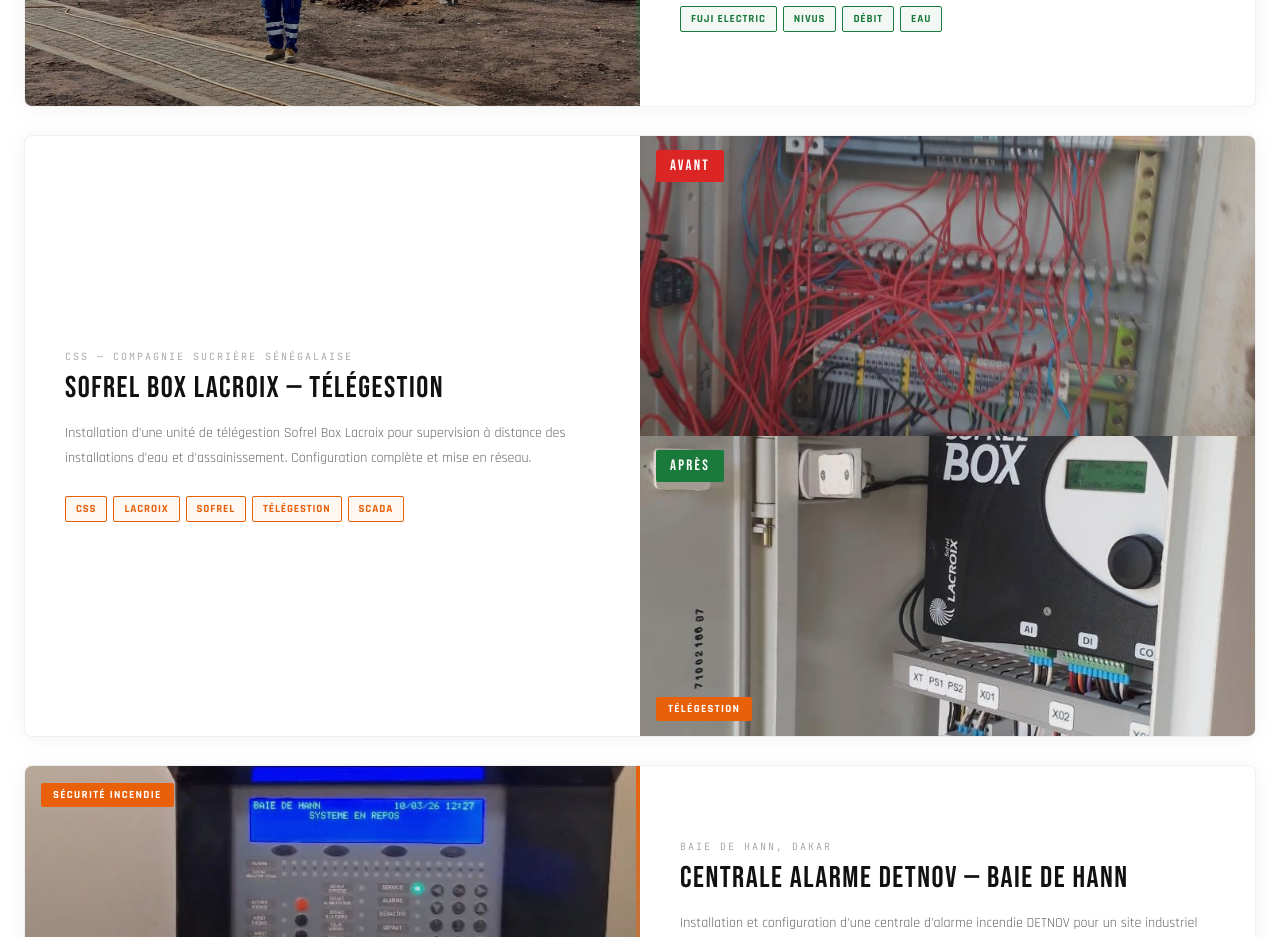
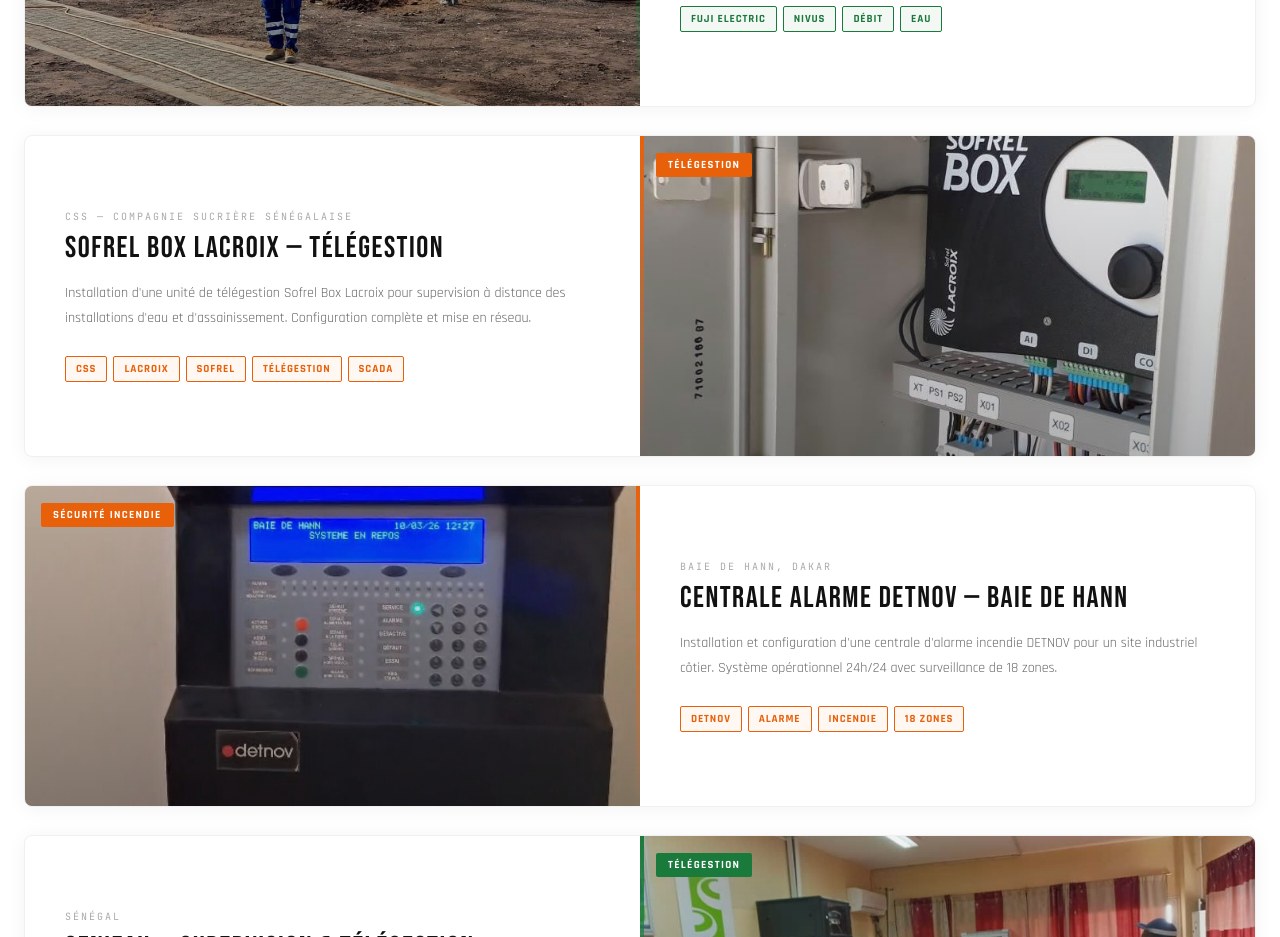
Before and after one commit to bn710024-droid/Dabakh, a Next.js app: page /realisations in a window 1280 px wide. Shown: the part 3120-4057 px from the top of the page. Built offline with nearby package versions, Linux system fonts and the light colour scheme.

Commit message:
Remove avant/après on Sofrel — show full image only
Co-Authored-By: Claude Sonnet 4.6 <noreply@anthropic.com>

```diff
--- a/app/realisations/page.tsx
+++ b/app/realisations/page.tsx
@@ -90,7 +90,6 @@ const realisations: {title:string;category:string;location:string;img:string;bef
     category:'Télégestion',
     location:'CSS — Compagnie Sucrière Sénégalaise',
     img:'/images/real-sofrel.png',
-    beforeImg:'/images/real-sofrel-avant.jpeg',
     pos:'center center',
     desc:'Installation d\'une unité de télégestion Sofrel Box Lacroix pour supervision à distance des installations d\'eau et d\'assainissement. Configuration complète et mise en réseau.',
     tags:['CSS','Lacroix','Sofrel','Télégestion','SCADA'],
```
